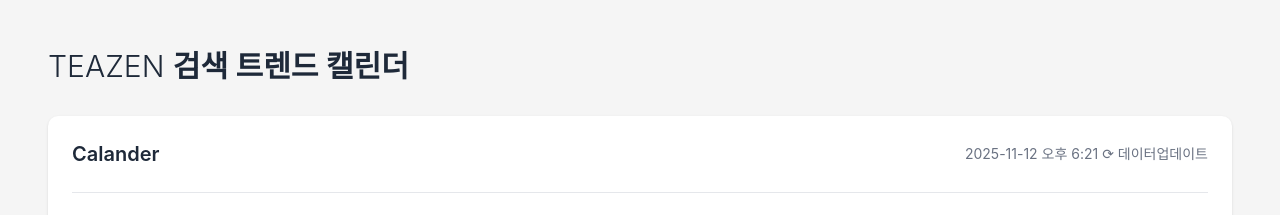
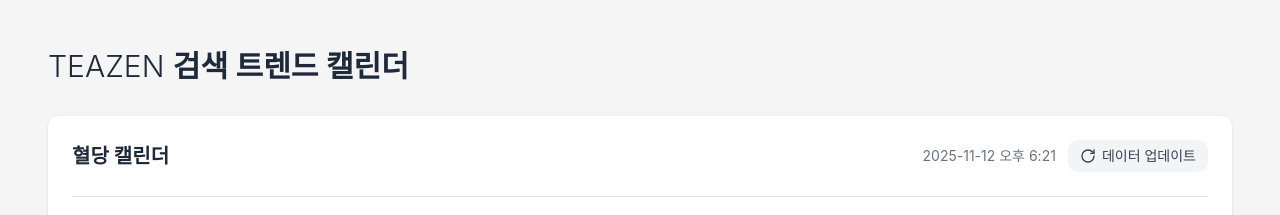
Before and after one commit to guppyy99/v3-teazen-calader, a Next.js app: page / in a window 1280 px wide. Shown: the top 215 px of the page. Built offline with nearby package versions, Linux system fonts and the light colour scheme; no server answers; a web font is replaced by a local one.

Commit message:
Add functional data refresh button and update calendar title

```diff
--- a/components/calendar-header.tsx
+++ b/components/calendar-header.tsx
@@ -1,7 +1,8 @@
 "use client"
 
 import { Button } from "@/components/ui/button"
-import { ChevronLeft, ChevronRight } from "lucide-react"
+import { ChevronLeft, ChevronRight, RotateCw } from "lucide-react"
+import { useState } from "react"
 
 interface CalendarHeaderProps {
   year: number
@@ -26,16 +27,33 @@ const months = [
 ]
 
 export function CalendarHeader({ year, month, onYearChange, onMonthChange }: CalendarHeaderProps) {
+  const [isRefreshing, setIsRefreshing] = useState(false)
   const currentDate = new Date()
   const formattedDate = `${currentDate.getFullYear()}-${String(currentDate.getMonth() + 1).padStart(2, "0")}-${String(currentDate.getDate()).padStart(2, "0")}`
   const formattedTime = `오후 ${currentDate.getHours() % 12 || 12}:${String(currentDate.getMinutes()).padStart(2, "0")}`
 
+  const handleRefresh = () => {
+    setIsRefreshing(true)
+    // 페이지 새로고침
+    window.location.reload()
+  }
+
   return (
     <div className="rounded-lg bg-white p-6 shadow-sm">
       <div className="mb-6 flex items-center justify-between">
-        <h2 className="text-xl font-semibold text-gray-800">Calander</h2>
-        <div className="text-sm text-gray-500">
-          {formattedDate} {formattedTime} ⟳ 데이터업데이트
+        <h2 className="text-xl font-semibold text-gray-800">혈당 캘린더</h2>
+        <div className="flex items-center gap-3">
+          <span className="text-sm text-gray-500">
+            {formattedDate} {formattedTime}
+          </span>
+          <button
+            onClick={handleRefresh}
+            disabled={isRefreshing}
+            className="flex items-center gap-1.5 rounded-lg bg-gray-100 px-3 py-1.5 text-sm text-gray-700 transition-all hover:bg-gray-200 disabled:opacity-50"
+          >
+            <RotateCw className={`h-4 w-4 ${isRefreshing ? 'animate-spin' : ''}`} />
+            데이터 업데이트
+          </button>
         </div>
       </div>
 
```
